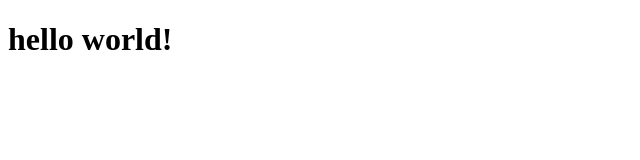
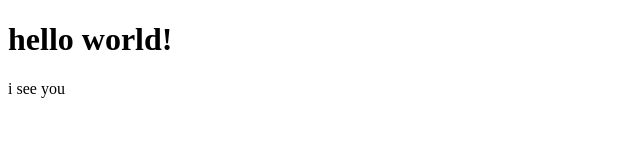
Before and after one commit to AlexStella/git-learning, a plain HTML site: page index.html in a window 1280 px wide. Shown: the full height of the page, 0-640 px from the left. Drawn offline with Linux system fonts and the light colour scheme.

Commit message:
version 3

```diff
--- a/index.html
+++ b/index.html
@@ -7,5 +7,6 @@
   </head>
   <body>
     <h1>hello world!</h1>
+    <p>i see you</p>
   </body>
 </html>
```
